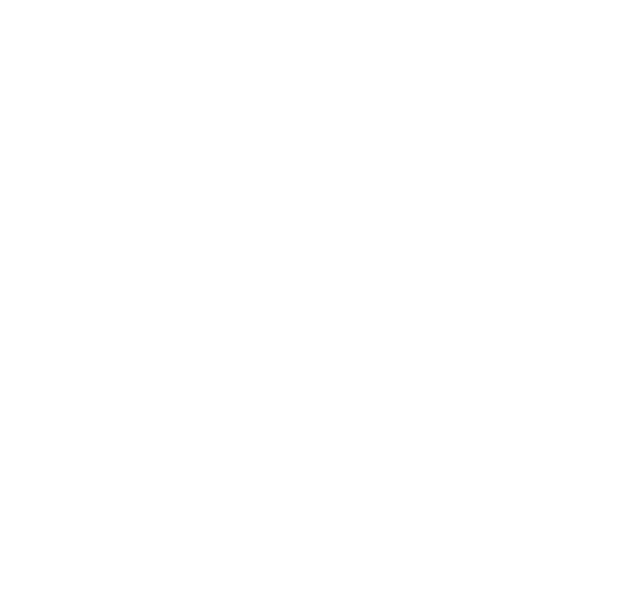
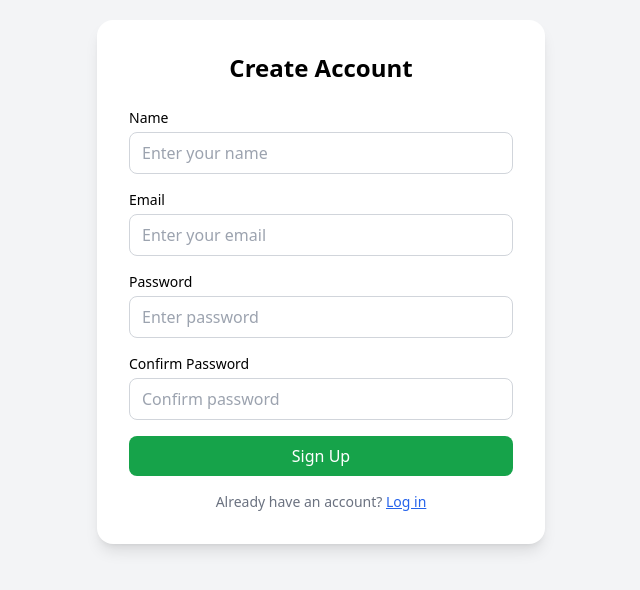
Before and after one commit to Monwabisi00/CampusLearn, a React (Create React App) app in the folder frontend/: page /Signup in a window 1280 px wide. Before the commit this address had no page. Shown: the part 118-708 px from the top of the page, without its empty margins (319-959 px from the left). Built offline with nearby package versions, Linux system fonts and the light colour scheme.

Commit message:
Added topics page, got tailwindcss working

```diff
--- a/frontend/package.json
+++ b/frontend/package.json
@@ -40,8 +40,9 @@
     ]
   },
   "devDependencies": {
+    "@tailwindcss/postcss": "^4.1.13",
     "autoprefixer": "^10.4.21",
     "postcss": "^8.5.6",
-    "tailwindcss": "^4.1.13"
+    "tailwindcss": "^3.4.17"
   }
 }
--- a/frontend/src/App.js
+++ b/frontend/src/App.js
@@ -3,6 +3,8 @@ import React from 'react';
 import { Routes, Route } from 'react-router-dom';
 import Home from './pages/dashboard/Home';
 import Login from './pages/auth/login';
+import Signup from './pages/auth/Signup'
+import TopicDetails from './pages/dashboard/Topics';
 
 function App() {
   return (
@@ -10,6 +12,8 @@ function App() {
       <Routes>
         <Route path="/" element={<Login />} />
         <Route path="/Home" element={<Home />} />
+        <Route path="Signup" element={<Signup />} />
+        <Route path="Topics" element={<TopicDetails />} />
       </Routes>
     </div>
   );
--- a/frontend/src/index.js
+++ b/frontend/src/index.js
@@ -3,8 +3,8 @@
 import React from 'react';
 import ReactDOM from 'react-dom/client';
 import { BrowserRouter } from 'react-router-dom';
+import './index.css'
 import App from './App';
-import './index.css'
 
 const root = ReactDOM.createRoot(document.getElementById('root'));
 root.render(
--- a/frontend/src/pages/auth/Signup.jsx
+++ b/frontend/src/pages/auth/Signup.jsx
@@ -1,6 +1,8 @@
 import React, { useState } from "react";
+import { useNavigate } from "react-router-dom";
 
 function Signup() {
+  const navigate = useNavigate();
   const [formData, setFormData] = useState({
     name: "",
     email: "",
@@ -91,7 +93,12 @@ function Signup() {
 
         <p className="text-center text-sm text-gray-500 mt-4">
           Already have an account?{" "}
-          <a href="/Login" className="text-blue-600">Login</a>
+          <button
+            onClick={() => navigate("/Login")}
+            className="text-blue-600 underline"
+          >
+            Log in
+          </button>
         </p>
       </div>
     </div>
--- a/frontend/src/pages/dashboard/Home.jsx
+++ b/frontend/src/pages/dashboard/Home.jsx
@@ -1,5 +1,4 @@
 import React from "react";
-import { BrowserRouter as Router} from "react-router-dom";
 import Sidebar from "./components/Sidebar";
 import Navbar from "./components/Navbar";
 import Dashboard from "./components/Dashboard";
@@ -7,7 +6,6 @@ import Dashboard from "./components/Dashboard";
 
 export default function Home() {
   return (
-    <Router>
       <div className="flex h-screen bg-gray-50">
         <Sidebar />
         <div className="flex flex-col flex-1">
@@ -17,6 +15,5 @@ export default function Home() {
           </main>
         </div>
       </div>
-    </Router>
   );
 }
```
Also changed, not shown: frontend/postcss.config.js (+5 -5 lines), frontend/tailwind.config.js (indentation only), 1 other file (tests, documents, lock files or other folders).
